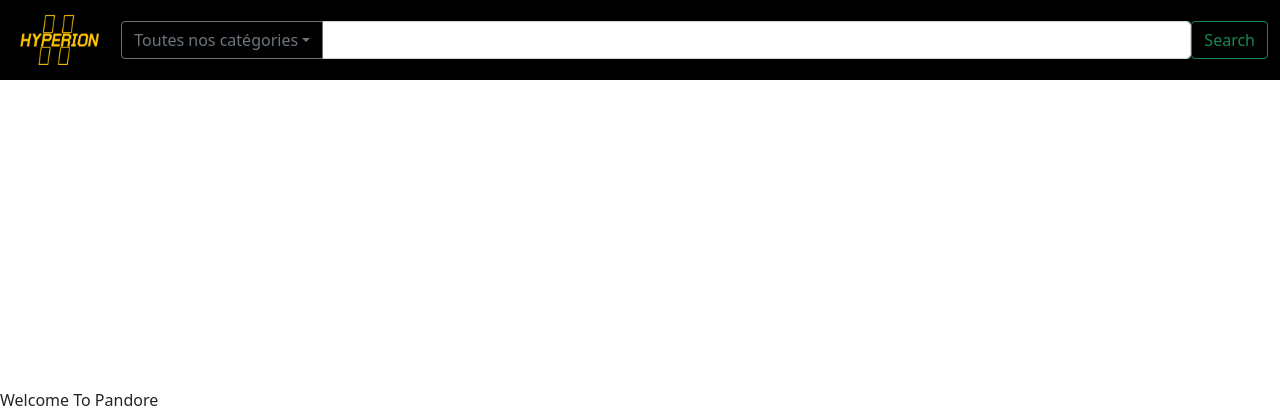
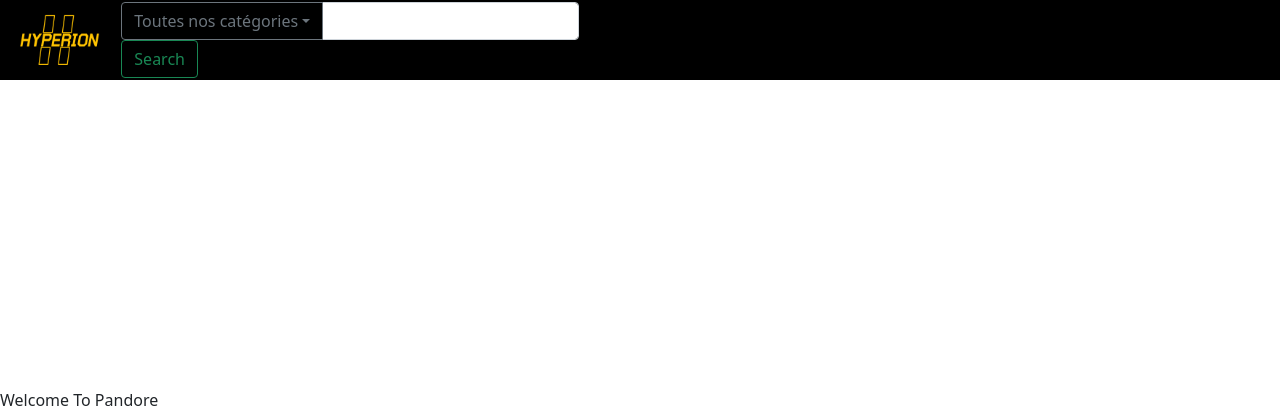
Before and after one commit to MacaronFR/Hyperion-WebSite, a PHP site: page /shop in a window 1280 px wide. Shown: the top 420 px of the page. Run offline with PHP 8.4, Linux system fonts and the light colour scheme; some libraries are stand-ins or nearby versions.

Commit message:
header - 2

```diff
--- a/Views/header_2.php
+++ b/Views/header_2.php
@@ -11,6 +11,7 @@
         </button>
 
         <div id="navbarHeader2" class="collapse navbar-collapse">
+            <div class="d-flex flex-column">
                 <div class="input-group">
                     <button class="btn btn-outline-secondary dropdown-toggle" type="button" data-bs-toggle="dropdown" aria-expanded="false">Toutes nos catégories</button>
                     <ul class="dropdown-menu">
@@ -25,4 +26,5 @@
                 </div>
             </div>
         </div>
+    </div>
 </nav>
```
Lines whose indentation alone changed are shown as unchanged.
